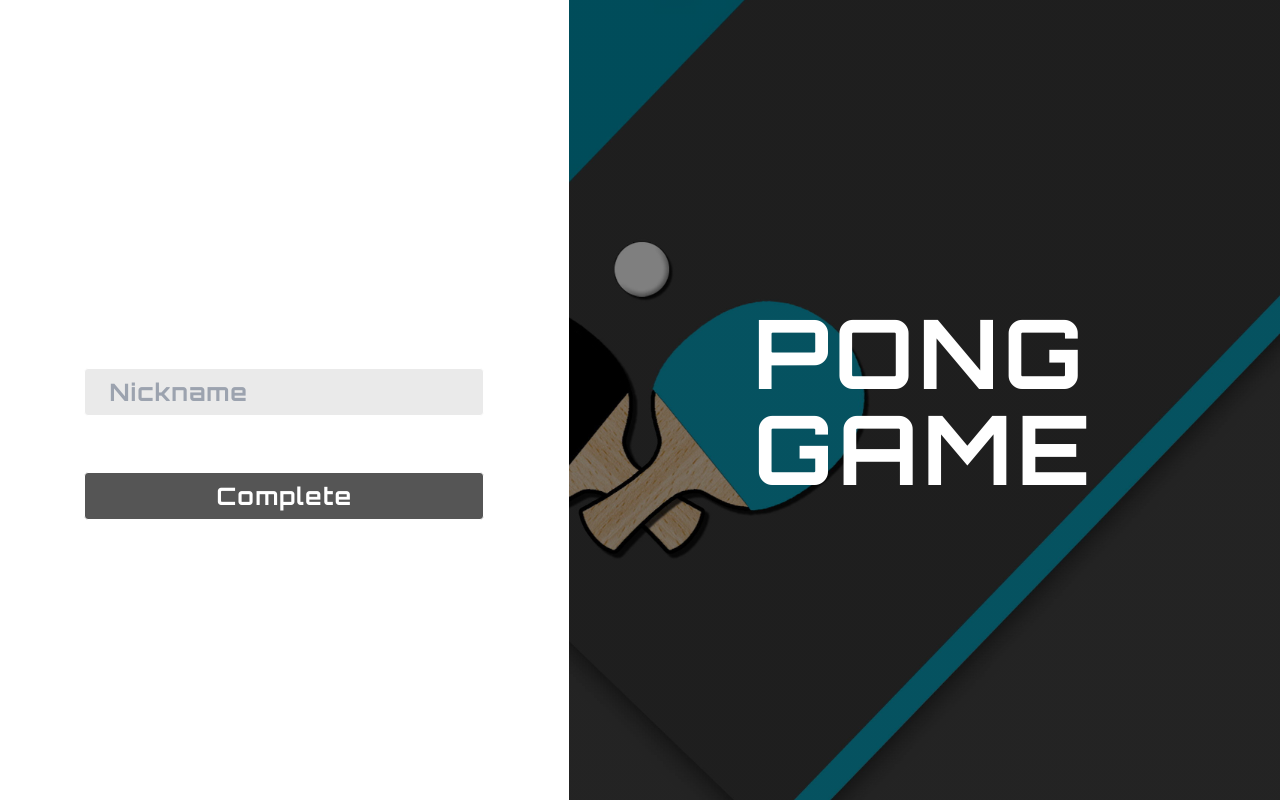
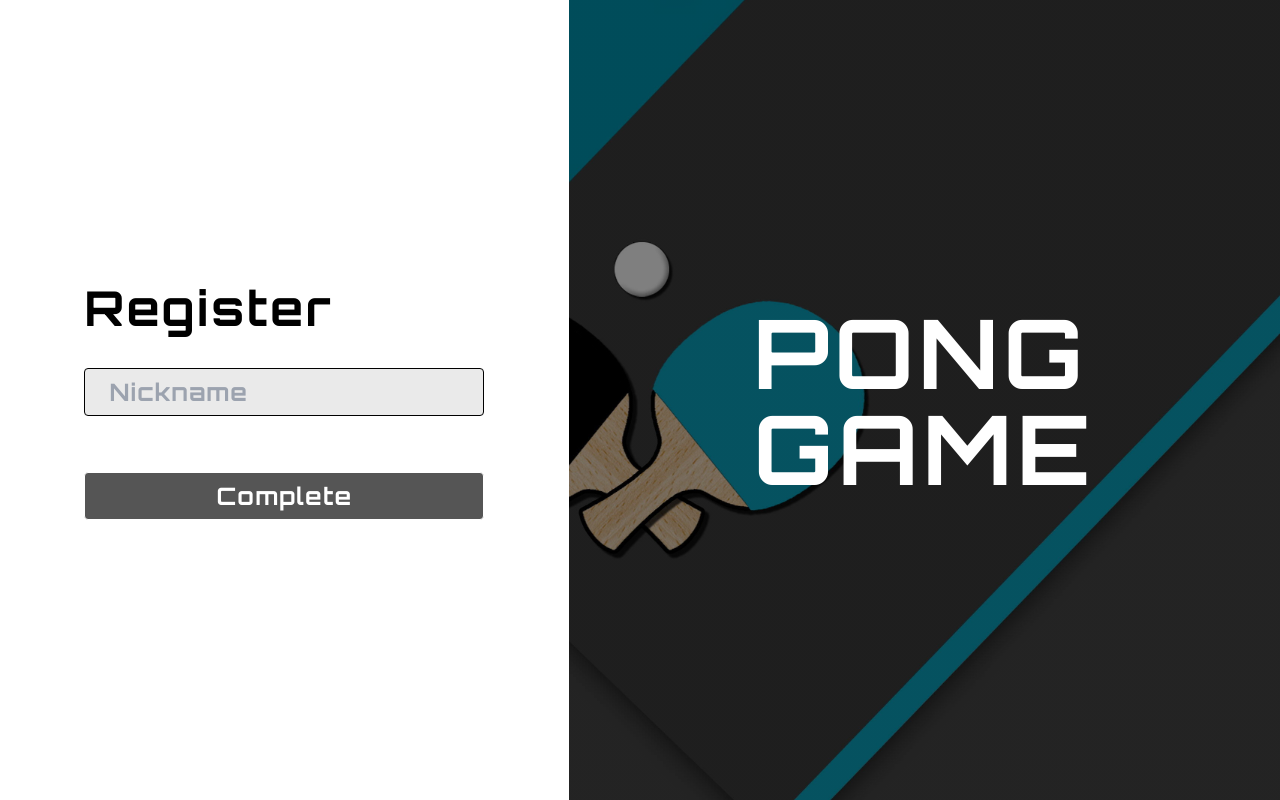
Before and after one commit to ssoyeong-lee/frontend, a Next.js app: page /register in a window 1280 px wide. Built offline with nearby package versions, Linux system fonts and the light colour scheme.

Commit message:
Feat: text-black 추가

```diff
--- a/src/layouts/TextBox.tsx
+++ b/src/layouts/TextBox.tsx
@@ -13,6 +13,6 @@ export default function TextBox({inputNickname, className, placeholder}: Props)
         type="text"
         onInput={inputNickname}
         placeholder={`${placeholder}`}
-        className={`border border-solid rounded px-6 ${className}`}/>
+        className={`text-black border border-solid rounded px-6 ${className}`}/>
   );
 }
--- a/src/pages/login.tsx
+++ b/src/pages/login.tsx
@@ -13,8 +13,8 @@ export default function Login() {
     <SideBox>
       <FlexBox direction="col" className="items-start box-border gap-9">
         <FlexBox direction="col" className="items-start gap-3 ">
-          <div className="font-bold text-5xl tracking-wider leading-[3.5rem]">Login</div>
-          <div className="font-bold text-xl tracking-wider">Use 42 Account</div>
+          <div className="text-black font-bold text-5xl tracking-wider leading-[3.5rem]">Login</div>
+          <div className="text-black font-bold text-xl tracking-wider">Use 42 Account</div>
         </FlexBox>
         <Button onClickBtn={onClickBtn} className="border rounded w-[25rem] h-[3rem]" textClassName="font-bold text-2xl tracking-wider">
           42 Intra로 로그인
--- a/src/pages/register.tsx
+++ b/src/pages/register.tsx
@@ -21,7 +21,7 @@ export default function Register() {
     <SideBox>
       <FlexBox direction="col" className="items-start gap-8">
         <FlexBox direction="col" className="items-start gap-3 ">
-          <div className="font-bold text-5xl tracking-wider leading-[3.5rem]">
+          <div className="text-black font-bold text-5xl tracking-wider leading-[3.5rem]">
             Register
           </div>
         </FlexBox>
```
